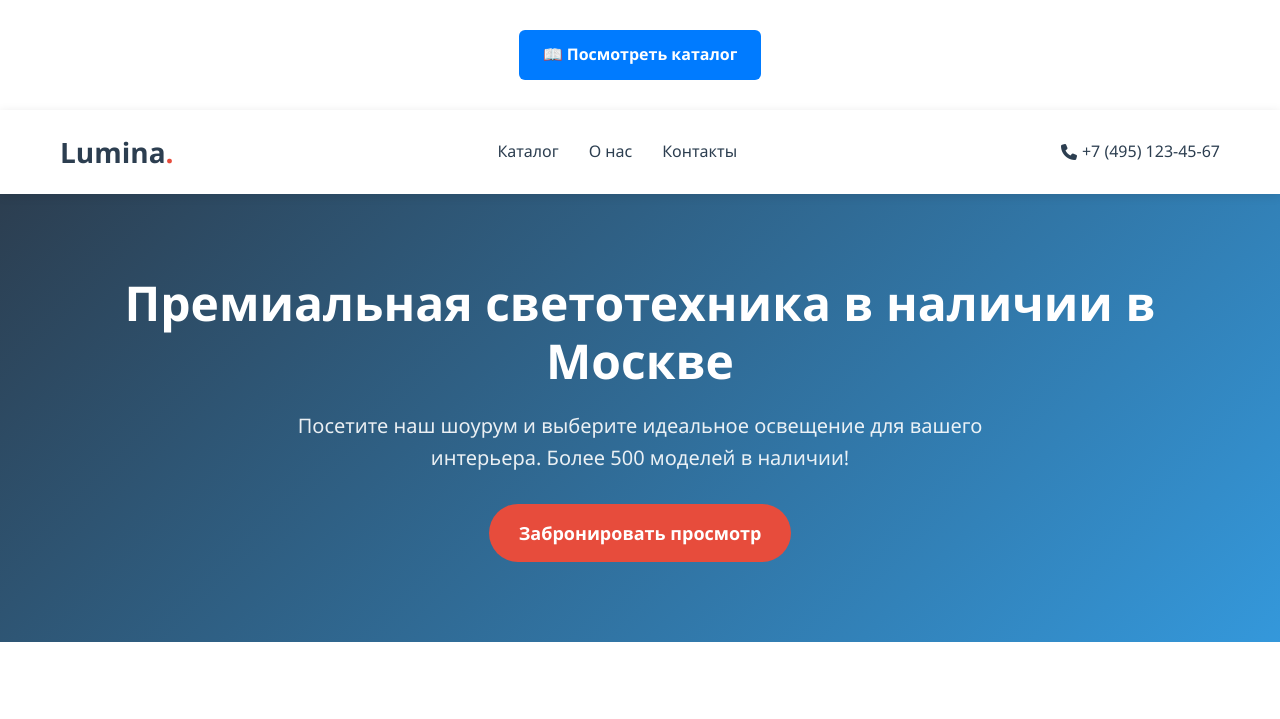
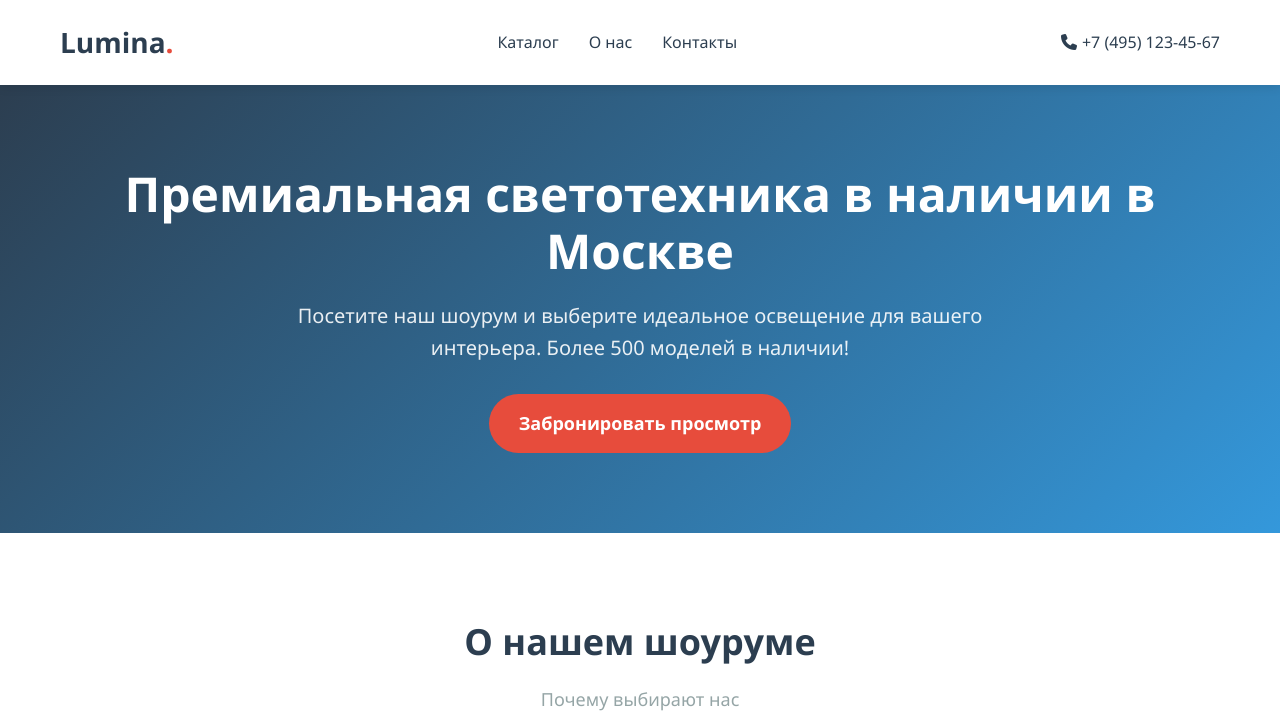
Before and after one commit to s67911968-del/lumina-demo, a plain HTML site: page index.html in a window 1280 px wide. Shown: the top 719 px of the page. Drawn offline with Linux system fonts and the light colour scheme.

Commit message:
index.html

```diff
--- a/index.html
+++ b/index.html
@@ -4,12 +4,6 @@
     <meta charset="UTF-8">
     <meta name="viewport" content="width=device-width, initial-scale=1.0">
     <title>Lumina — Шоурум осветительной техники в Москве</title>
-    <div style="text-align: center; margin: 30px 0;">
-  <a href="media/catalog.pdf" target="_blank"
-     style="display: inline-block; padding: 12px 24px; background: #007bff; color: white; text-decoration: none; border-radius: 6px; font-weight: bold;">
-    📖 Посмотреть каталог
-  </a>
-</div>
     <link rel="stylesheet" href="https://cdnjs.cloudflare.com/ajax/libs/font-awesome/6.4.0/css/all.min.css">
     <style>
         * {
```
